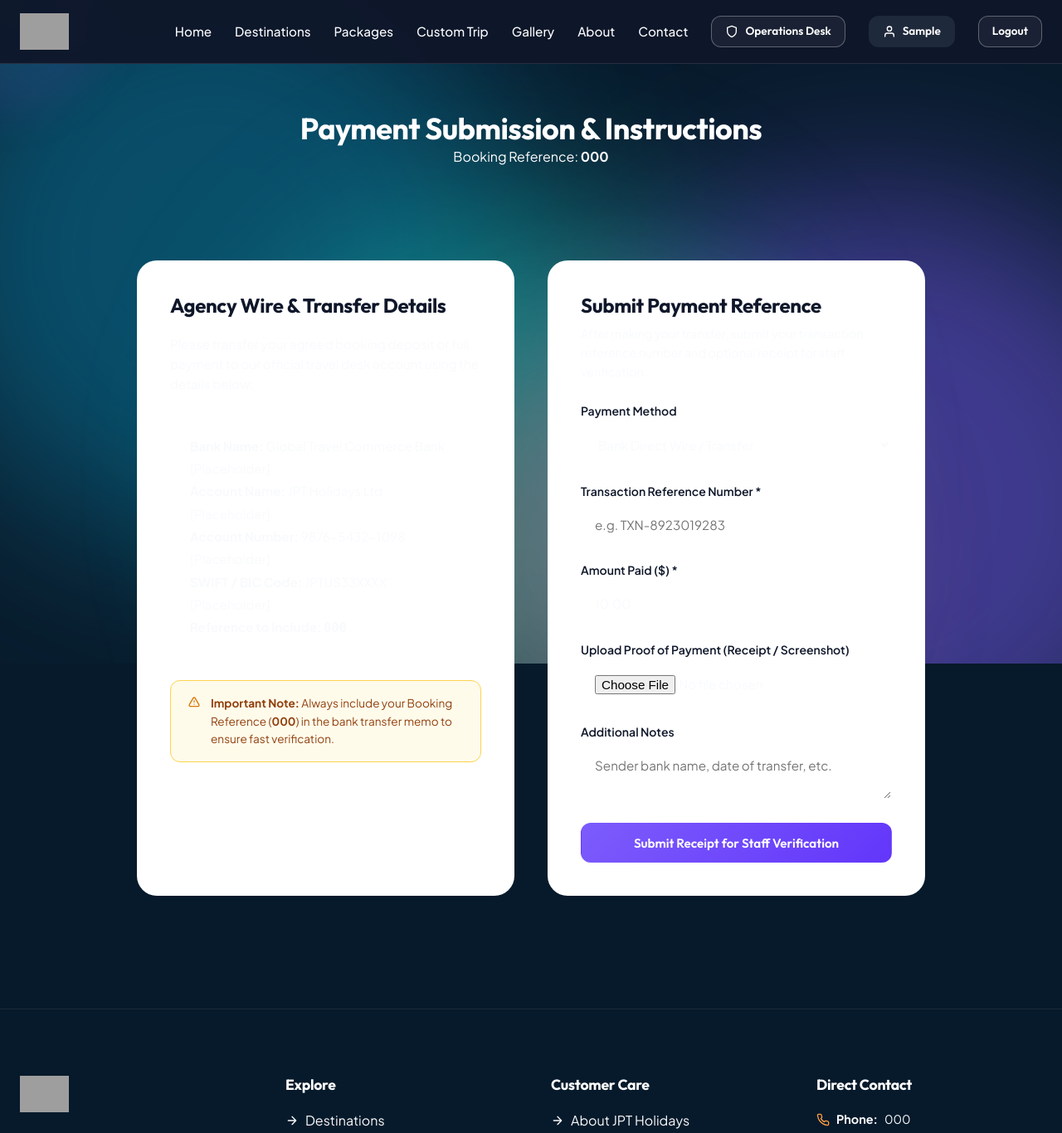
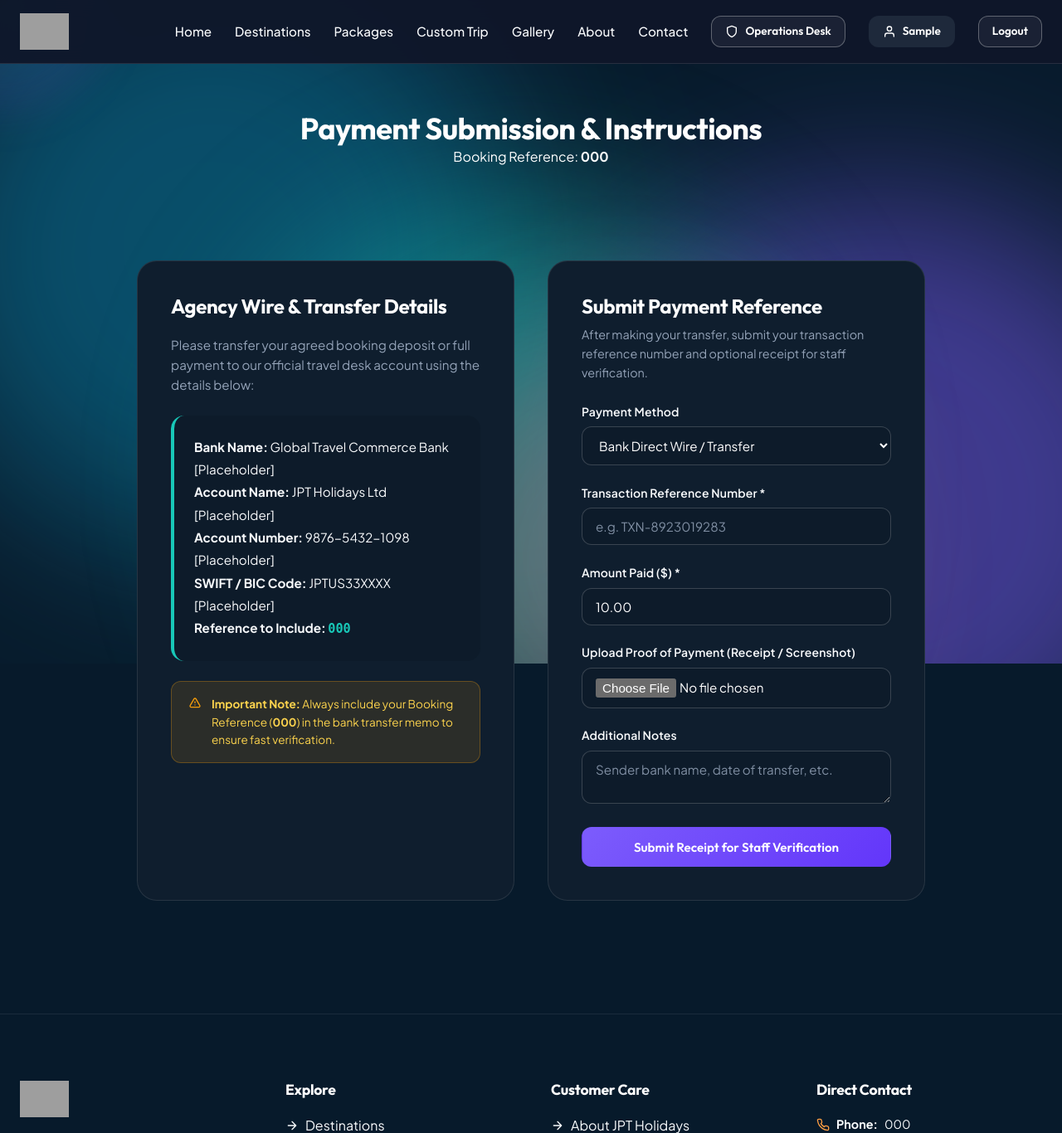
Before and after one commit to AdarshAnil-04/jptholidayz, a Django app: page /payments/instructions/000/ in a window 1280 px wide. Shown: the top 1366 px of the page at 83% size. Run offline with Django 5.2, Linux system fonts and the light colour scheme; a user stored in the database is signed in; tables that the repository leaves empty hold one stand-in row (values such as "Sample post"); data that the repository does not hold is empty; grey boxes are pictures that could not be loaded.

Commit message:
Fix form input box contrast, dark theme card layout, and legibility for entered text

```diff
--- a/static/css/style.css
+++ b/static/css/style.css
@@ -552,20 +552,25 @@ img {
   display: block;
   font-weight: 600;
   font-size: 0.875rem;
-  margin-bottom: 0.4rem;
-  color: var(--navy);
+  margin-bottom: 0.45rem;
+  color: #F8FAFC;
+  letter-spacing: 0.01em;
 }
 
-.form-input, .form-select, .form-textarea {
+.form-input, .form-select, .form-textarea,
+input[type="text"], input[type="email"], input[type="password"],
+input[type="number"], input[type="tel"], input[type="url"],
+input[type="date"], input[type="search"], select, textarea {
   width: 100%;
   padding: 0.75rem 1rem;
-  border: 1.5px solid var(--border);
+  border: 1.5px solid rgba(255, 255, 255, 0.18);
   border-radius: var(--radius-md);
   font-family: var(--font-body);
   font-size: 0.95rem;
-  color: var(--text-main);
-  background-color: #FFFFFF;
-  transition: border-color var(--transition-fast), box-shadow var(--transition-fast);
+  color: #FFFFFF !important;
+  background-color: #0D1B2A !important;
+  transition: border-color var(--transition-fast), box-shadow var(--transition-fast), background-color var(--transition-fast);
+  color-scheme: dark;
 }
 
 .form-textarea {
@@ -573,10 +578,54 @@ img {
   min-height: 120px;
 }
 
-.form-input:focus, .form-select:focus, .form-textarea:focus {
-  outline: none;
-  border-color: var(--primary);
-  box-shadow: 0 0 0 3px rgba(115, 46, 78, 0.15);
+.form-input::placeholder, .form-select::placeholder, .form-textarea::placeholder,
+input::placeholder, textarea::placeholder {
+  color: #94A3B8 !important;
+  opacity: 0.85;
+}
+
+.form-input:focus, .form-select:focus, .form-textarea:focus,
+input:focus, select:focus, textarea:focus {
+  outline: none !important;
+  border-color: var(--secondary) !important;
+  box-shadow: 0 0 0 3px rgba(24, 200, 184, 0.3), 0 4px 16px rgba(7, 26, 43, 0.5) !important;
+  background-color: #132437 !important;
+  color: #FFFFFF !important;
+}
+
+/* Dropdown option items legible dark theme */
+select.form-input option,
+select.form-select option,
+select option {
+  background-color: #0F1E2E !important;
+  color: #FFFFFF !important;
+  padding: 0.6rem 1rem;
+}
+
+/* Browser autofill override for dark theme compatibility */
+input:-webkit-autofill,
+input:-webkit-autofill:hover,
+input:-webkit-autofill:focus,
+textarea:-webkit-autofill,
+textarea:-webkit-autofill:hover,
+textarea:-webkit-autofill:focus,
+select:-webkit-autofill,
+select:-webkit-autofill:hover,
+select:-webkit-autofill:focus {
+  -webkit-text-fill-color: #FFFFFF !important;
+  -webkit-box-shadow: 0 0 0px 1000px #0D1B2A inset !important;
+  box-shadow: 0 0 0px 1000px #0D1B2A inset !important;
+  transition: background-color 5000s ease-in-out 0s;
+  color: #FFFFFF !important;
+}
+
+/* Checkbox and Radio controls */
+input[type="checkbox"], input[type="radio"] {
+  accent-color: var(--secondary);
+  width: 1.1rem;
+  height: 1.1rem;
+  cursor: pointer;
+  vertical-align: middle;
 }
 
 .form-hint {
--- a/templates/accounts/change_password.html
+++ b/templates/accounts/change_password.html
@@ -3,12 +3,12 @@
 
 {% block content %}
 <div class="container" style="padding: 5rem 1.5rem;">
-  <div style="max-width: 480px; margin: 0 auto; background: #FFFFFF; padding: 2.75rem 2.25rem; border-radius: var(--radius-xl); border: 1px solid var(--border); box-shadow: var(--shadow-xl);" data-reveal>
+  <div style="max-width: 480px; margin: 0 auto; background: var(--surface); padding: 2.75rem 2.25rem; border-radius: var(--radius-xl); border: 1px solid var(--border); box-shadow: var(--shadow-xl);" data-reveal>
     <div style="text-align: center; margin-bottom: 2rem;">
       <div style="width: 56px; height: 56px; background: var(--primary-light); color: var(--primary); border-radius: var(--radius-full); display: flex; align-items: center; justify-content: center; margin: 0 auto 1rem auto;">
         <svg class="icon icon-lg" viewBox="0 0 24 24"><rect x="3" y="11" width="18" height="11" rx="2" ry="2"/><path d="M7 11V7a5 5 0 0 1 10 0v4"/></svg>
       </div>
-      <h1 style="font-size: 1.75rem; margin-bottom: 0.35rem; color: var(--navy);">Change Password</h1>
+      <h1 style="font-size: 1.75rem; margin-bottom: 0.35rem; color: #FFFFFF;">Change Password</h1>
       <p style="font-size: 0.9rem; color: var(--text-muted);">Update your account security password</p>
     </div>
 
--- a/templates/accounts/login.html
+++ b/templates/accounts/login.html
@@ -3,12 +3,12 @@
 
 {% block content %}
 <div class="container" style="padding: 5rem 1.5rem;">
-  <div style="max-width: 460px; margin: 0 auto; background: #FFFFFF; padding: 2.75rem 2.25rem; border-radius: var(--radius-xl); border: 1px solid var(--border); box-shadow: var(--shadow-xl);" data-reveal>
+  <div style="max-width: 460px; margin: 0 auto; background: var(--surface); padding: 2.75rem 2.25rem; border-radius: var(--radius-xl); border: 1px solid var(--border); box-shadow: var(--shadow-xl);" data-reveal>
     <div style="text-align: center; margin-bottom: 2rem;">
       <div style="width: 56px; height: 56px; background: var(--primary-light); color: var(--primary); border-radius: var(--radius-full); display: flex; align-items: center; justify-content: center; margin: 0 auto 1rem auto;">
         <svg class="icon icon-lg" viewBox="0 0 24 24"><rect x="3" y="11" width="18" height="11" rx="2" ry="2"/><path d="M7 11V7a5 5 0 0 1 10 0v4"/></svg>
       </div>
-      <h1 style="font-size: 1.75rem; margin-bottom: 0.35rem; color: var(--navy);">Portal Sign In</h1>
+      <h1 style="font-size: 1.75rem; margin-bottom: 0.35rem; color: #FFFFFF;">Portal Sign In</h1>
       <p style="font-size: 0.9rem; color: var(--text-muted);">Access your booking portal and travel details</p>
     </div>
 
--- a/templates/accounts/profile.html
+++ b/templates/accounts/profile.html
@@ -19,8 +19,8 @@
 
 <div class="container" style="padding: 4rem 1.5rem;">
   <div style="display: grid; grid-template-columns: repeat(auto-fit, minmax(320px, 1fr)); gap: 2.5rem;">
-    <div style="background: #FFFFFF; padding: 2.5rem; border-radius: var(--radius-xl); border: 1px solid var(--border); box-shadow: var(--shadow-sm);" data-reveal>
-      <h2 style="font-size: 1.35rem; margin-bottom: 1.25rem; color: var(--navy); padding-bottom: 0.5rem; border-bottom: 1px solid var(--border);">Personal Information</h2>
+    <div style="background: var(--surface); padding: 2.5rem; border-radius: var(--radius-xl); border: 1px solid var(--border); box-shadow: var(--shadow-sm);" data-reveal>
+      <h2 style="font-size: 1.35rem; margin-bottom: 1.25rem; color: #FFFFFF; padding-bottom: 0.5rem; border-bottom: 1px solid var(--border);">Personal Information</h2>
       <form method="post" enctype="multipart/form-data" data-loading-state>
         {% csrf_token %}
         <div style="display: grid; grid-template-columns: repeat(auto-fit, minmax(200px, 1fr)); gap: 1rem;">
@@ -42,7 +42,7 @@
           {{ user_form.phone }}
         </div>
 
-        <h3 style="font-size: 1.15rem; margin-top: 2rem; margin-bottom: 1rem; color: var(--navy); padding-bottom: 0.5rem; border-bottom: 1px solid var(--border);">Travel Preferences &amp; Contact</h3>
+        <h3 style="font-size: 1.15rem; margin-top: 2rem; margin-bottom: 1rem; color: #FFFFFF; padding-bottom: 0.5rem; border-bottom: 1px solid var(--border);">Travel Preferences &amp; Contact</h3>
         <div class="form-group">
           <label class="form-label">Residential Address</label>
           {{ profile_form.address }}
--- a/templates/accounts/register.html
+++ b/templates/accounts/register.html
@@ -3,12 +3,12 @@
 
 {% block content %}
 <div class="container" style="padding: 5rem 1.5rem;">
-  <div style="max-width: 520px; margin: 0 auto; background: #FFFFFF; padding: 2.75rem 2.25rem; border-radius: var(--radius-xl); border: 1px solid var(--border); box-shadow: var(--shadow-xl);" data-reveal>
+  <div style="max-width: 520px; margin: 0 auto; background: var(--surface); padding: 2.75rem 2.25rem; border-radius: var(--radius-xl); border: 1px solid var(--border); box-shadow: var(--shadow-xl);" data-reveal>
     <div style="text-align: center; margin-bottom: 2rem;">
       <div style="width: 56px; height: 56px; background: var(--primary-light); color: var(--primary); border-radius: var(--radius-full); display: flex; align-items: center; justify-content: center; margin: 0 auto 1rem auto;">
         <svg class="icon icon-lg" viewBox="0 0 24 24"><path d="M16 21v-2a4 4 0 0 0-4-4H5a4 4 0 0 0-4 4v2"/><circle cx="8.5" cy="7" r="4"/><polyline points="17 11 19 13 23 9"/></svg>
       </div>
-      <h1 style="font-size: 1.75rem; margin-bottom: 0.35rem; color: var(--navy);">Register Account</h1>
+      <h1 style="font-size: 1.75rem; margin-bottom: 0.35rem; color: #FFFFFF;">Register Account</h1>
       <p style="font-size: 0.9rem; color: var(--text-muted);">Create a JPT Holidays customer account to track bookings and itineraries</p>
     </div>
 
--- a/templates/dashboard/package_form.html
+++ b/templates/dashboard/package_form.html
@@ -3,11 +3,11 @@
 {% block dashboard_content %}
 <div style="max-width: 800px; margin: 0 auto;">
   <div style="margin-bottom: 2rem;">
-    <a href="{% url 'dashboard:packages' %}" style="font-size: 0.85rem; font-weight: 600; color: var(--color-slate-600);">← Back to Package List</a>
-    <h1 style="font-size: 2rem; margin-top: 0.3rem;">Create New Travel Package</h1>
+    <a href="{% url 'dashboard:packages' %}" style="font-size: 0.85rem; font-weight: 600; color: var(--text-muted);">← Back to Package List</a>
+    <h1 style="font-size: 2rem; margin-top: 0.3rem; color: #FFFFFF;">Create New Travel Package</h1>
   </div>
 
-  <div style="background: #FFFFFF; padding: 2.5rem; border-radius: var(--radius-xl); border: 1px solid var(--color-slate-200); box-shadow: var(--shadow-sm);">
+  <div style="background: var(--surface); padding: 2.5rem; border-radius: var(--radius-xl); border: 1px solid var(--border); box-shadow: var(--shadow-sm); color: #FFFFFF;">
     <form method="post" enctype="multipart/form-data" action="{% url 'dashboard:package_create' %}">
       {% csrf_token %}
 
--- a/templates/dashboard/settings.html
+++ b/templates/dashboard/settings.html
@@ -3,11 +3,11 @@
 {% block dashboard_content %}
 <div style="max-width: 750px; margin: 0 auto;">
   <div style="margin-bottom: 2rem;">
-    <h1 style="font-size: 2rem;">Site Configuration & Brand Settings</h1>
-    <p style="color: var(--color-slate-600);">Configure agency contact info, currency, phone numbers, and default placeholders.</p>
+    <h1 style="font-size: 2rem; color: #FFFFFF;">Site Configuration & Brand Settings</h1>
+    <p style="color: var(--text-muted);">Configure agency contact info, currency, phone numbers, and default placeholders.</p>
   </div>
 
-  <div style="background: #FFFFFF; padding: 2.5rem; border-radius: var(--radius-xl); border: 1px solid var(--color-slate-200); box-shadow: var(--shadow-sm);">
+  <div style="background: var(--surface); padding: 2.5rem; border-radius: var(--radius-xl); border: 1px solid var(--border); box-shadow: var(--shadow-sm); color: #FFFFFF;">
     <form method="post" action="{% url 'dashboard:settings' %}">
       {% csrf_token %}
 
--- a/templates/enquiries/custom_enquiry.html
+++ b/templates/enquiries/custom_enquiry.html
@@ -16,12 +16,12 @@
 </div>
 
 <div class="container" style="padding: 4rem 1.5rem;">
-  <div style="max-width: 720px; margin: 0 auto; background: #FFFFFF; padding: 2.5rem; border-radius: var(--radius-xl); border: 1px solid var(--border); box-shadow: var(--shadow-lg);" data-reveal>
+  <div style="max-width: 720px; margin: 0 auto; background: var(--surface); padding: 2.5rem; border-radius: var(--radius-xl); border: 1px solid var(--border); box-shadow: var(--shadow-lg);" data-reveal>
 
     <form method="post" action="{% url 'enquiries:custom' %}" data-loading-state>
       {% csrf_token %}
 
-      <h3 style="font-size: 1.25rem; margin-bottom: 1.25rem; padding-bottom: 0.5rem; border-bottom: 1px solid var(--border); color: var(--navy);">
+      <h3 style="font-size: 1.25rem; margin-bottom: 1.25rem; padding-bottom: 0.5rem; border-bottom: 1px solid var(--border); color: #FFFFFF;">
         1. Contact Information
       </h3>
 
@@ -41,7 +41,7 @@
         </div>
       </div>
 
-      <h3 style="font-size: 1.25rem; margin-top: 2rem; margin-bottom: 1.25rem; padding-bottom: 0.5rem; border-bottom: 1px solid var(--border); color: var(--navy);">
+      <h3 style="font-size: 1.25rem; margin-top: 2rem; margin-bottom: 1.25rem; padding-bottom: 0.5rem; border-bottom: 1px solid var(--border); color: #FFFFFF;">
         2. Destination &amp; Travel Parameters
       </h3>
 
--- a/templates/payments/instructions.html
+++ b/templates/payments/instructions.html
@@ -13,22 +13,22 @@
   <div style="display: grid; grid-template-columns: 1fr 1fr; gap: 2.5rem; max-width: 950px; margin: 0 auto;">
 
     <!-- Bank & Wire Instructions Panel -->
-    <div style="background: #FFFFFF; padding: 2.5rem; border-radius: var(--radius-xl); border: 1px solid var(--color-slate-200);">
-      <h2 style="font-size: 1.5rem; margin-bottom: 1.25rem;">Agency Wire & Transfer Details</h2>
-      <p style="font-size: 0.95rem; color: var(--color-slate-600); margin-bottom: 1.5rem;">
+    <div style="background: var(--surface); padding: 2.5rem; border-radius: var(--radius-xl); border: 1px solid var(--border); color: #FFFFFF;">
+      <h2 style="font-size: 1.5rem; margin-bottom: 1.25rem; color: #FFFFFF;">Agency Wire & Transfer Details</h2>
+      <p style="font-size: 0.95rem; color: var(--text-muted); margin-bottom: 1.5rem;">
         Please transfer your agreed booking deposit or full payment to our official travel desk account using the details below:
       </p>
 
-      <div style="background: var(--color-slate-50); padding: 1.5rem; border-radius: var(--radius-lg); border-left: 4px solid var(--color-gold); font-size: 0.95rem; line-height: 1.8;">
+      <div style="background: #0D1B2A; padding: 1.5rem; border-radius: var(--radius-lg); border-left: 4px solid var(--secondary); font-size: 0.95rem; line-height: 1.8; color: #F8FAFC;">
         <p><strong>Bank Name:</strong> Global Travel Commerce Bank [Placeholder]</p>
         <p><strong>Account Name:</strong> JPT Holidays Ltd [Placeholder]</p>
         <p><strong>Account Number:</strong> 9876-5432-1098 [Placeholder]</p>
         <p><strong>SWIFT / BIC Code:</strong> JPTUS33XXXX [Placeholder]</p>
-        <p><strong>Reference to Include:</strong> <span style="font-family: monospace; color: var(--color-gold); font-weight: 700;">{{ booking.reference_code }}</span></p>
+        <p><strong>Reference to Include:</strong> <span style="font-family: monospace; color: var(--secondary); font-weight: 700;">{{ booking.reference_code }}</span></p>
       </div>
 
-      <div style="margin-top: 1.5rem; padding: 1rem 1.25rem; background: #FFFBEB; border-radius: var(--radius-md); font-size: 0.85rem; color: #92400E; display: flex; align-items: flex-start; gap: 0.75rem; border: 1px solid #FCD34D;">
-        <svg class="icon icon-sm" style="color: #D97706; flex-shrink: 0; margin-top: 2px;" fill="none" stroke="currentColor" viewBox="0 0 24 24"><path stroke-linecap="round" stroke-linejoin="round" stroke-width="2" d="M12 9v2m0 4h.01m-6.938 4h13.856c1.54 0 2.502-1.667 1.732-3L13.732 4c-.77-1.333-2.694-1.333-3.464 0L3.34 16c-.77 1.333.192 3 1.732 3z"/></svg>
+      <div style="margin-top: 1.5rem; padding: 1rem 1.25rem; background: rgba(245, 158, 11, 0.12); border-radius: var(--radius-md); font-size: 0.85rem; color: #FCD34D; display: flex; align-items: flex-start; gap: 0.75rem; border: 1px solid rgba(245, 158, 11, 0.3);">
+        <svg class="icon icon-sm" style="color: #F59E0B; flex-shrink: 0; margin-top: 2px;" fill="none" stroke="currentColor" viewBox="0 0 24 24"><path stroke-linecap="round" stroke-linejoin="round" stroke-width="2" d="M12 9v2m0 4h.01m-6.938 4h13.856c1.54 0 2.502-1.667 1.732-3L13.732 4c-.77-1.333-2.694-1.333-3.464 0L3.34 16c-.77 1.333.192 3 1.732 3z"/></svg>
         <div>
           <strong>Important Note:</strong> Always include your Booking Reference (<strong>{{ booking.reference_code }}</strong>) in the bank transfer memo to ensure fast verification.
         </div>
@@ -36,9 +36,9 @@
     </div>
 
     <!-- Payment Verification Form -->
-    <div style="background: #FFFFFF; padding: 2.5rem; border-radius: var(--radius-xl); border: 1px solid var(--color-slate-200);">
-      <h2 style="font-size: 1.5rem; margin-bottom: 0.5rem;">Submit Payment Reference</h2>
-      <p style="font-size: 0.9rem; color: var(--color-slate-600); margin-bottom: 1.5rem;">
+    <div style="background: var(--surface); padding: 2.5rem; border-radius: var(--radius-xl); border: 1px solid var(--border); color: #FFFFFF;">
+      <h2 style="font-size: 1.5rem; margin-bottom: 0.5rem; color: #FFFFFF;">Submit Payment Reference</h2>
+      <p style="font-size: 0.9rem; color: var(--text-muted); margin-bottom: 1.5rem;">
         After making your transfer, submit your transaction reference number and optional receipt for staff verification.
       </p>
 
```
Also changed, not shown: templates/bookings/create_booking.html (+4 -4 lines), templates/core/contact.html (+4 -4 lines), templates/dashboard/base_dashboard.html (+14 -10 lines), templates/dashboard/enquiry_detail.html (+9 -9 lines).
